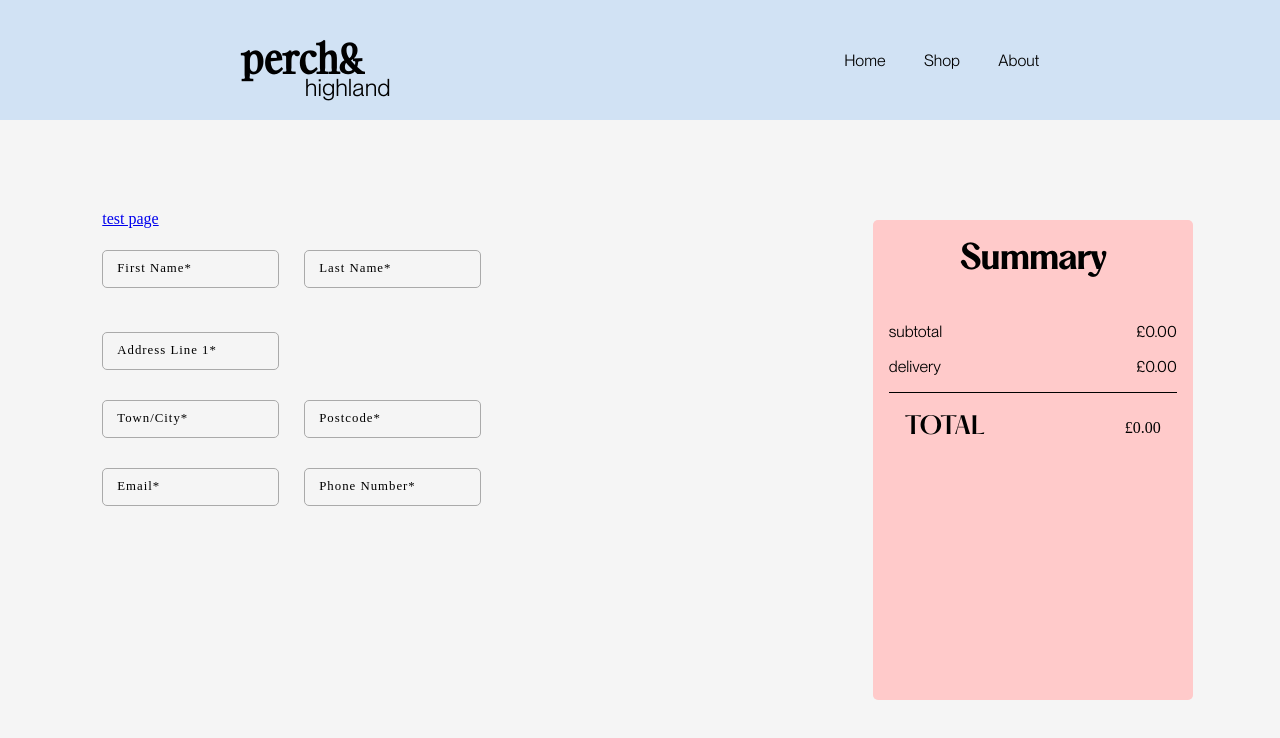
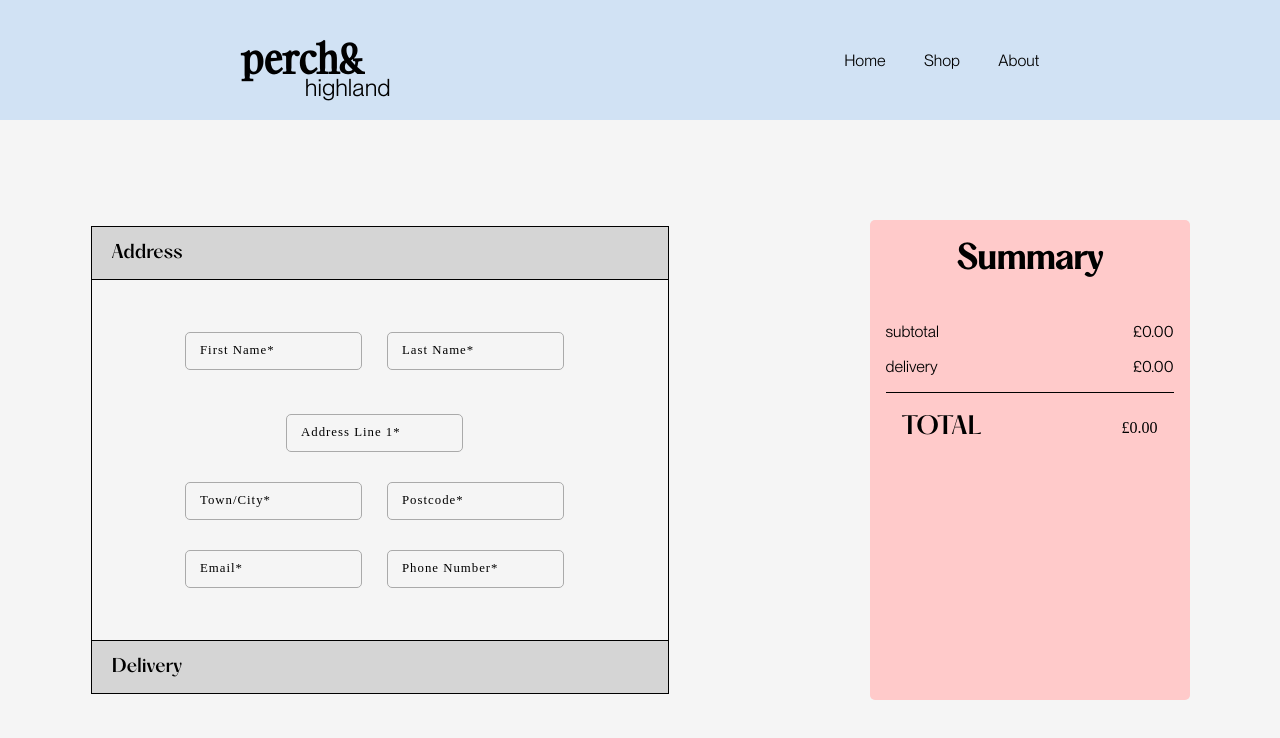
Before and after one commit to brian-david4/furniture-shop, a React (Vite) app in the folder furniture/: page /checkout/shipping-address in a window 1280 px wide. Shown: the top 738 px of the page. Built offline with nearby package versions, Linux system fonts and the light colour scheme; the HTML template or start-up script is replaced by a standard one; a web font is replaced by a local one.

Commit message:
Accordion styling

```diff
--- a/furniture/src/Components/Accordion/Accordion.tsx
+++ b/furniture/src/Components/Accordion/Accordion.tsx
@@ -4,7 +4,7 @@ import AccordionItem from "../AccordionItem/AccordionItem";
 import styles from "./accordion.module.css";
 
 const Accordion = ({ items }: { items: AccordionData[] }) => {
-  const [currentIdx, setCurrentIdx] = useState(-1);
+  const [currentIdx, setCurrentIdx] = useState(0);
   const onClick = (idx: number) => {
     setCurrentIdx((currentValue) => (currentValue !== idx ? idx : -1));
   };
--- a/furniture/src/Components/AccordionItem/accordionItem.module.css
+++ b/furniture/src/Components/AccordionItem/accordionItem.module.css
@@ -1,30 +1,37 @@
 .accordionItem {
-  border: 1px solid #ccc;
+  border: 1px solid black;
+  overflow: hidden;
+  width: 45vw;
+  min-width: 380px;
 }
 .accordionItem:not(:first-of-type) {
   border-top: 0;
 }
 .accordionItemTitle {
-  width: 100%;
   margin: 0;
 }
 .accordionItemBtn {
   display: flex;
   align-items: center;
   width: 100%;
-  background-color: #fff;
+  background-color: rgb(213, 213, 213);
   border: 0;
   padding: 15px 20px;
   font-size: 18px;
-  font-family: "Neue Montreal Book";
+  font-family: "Hatton";
   cursor: pointer;
   user-select: none;
 }
 .accordionItemContainer {
   overflow: hidden;
+  display: grid;
+  place-items: center;
 }
 .accordionItemContent {
-  border-top: 1px solid #cccccc;
+  border-top: 1px solid black;
+  width: 100%;
   padding: 0px 20px;
   box-sizing: border-box;
+  display: grid;
+  place-items: center;
 }
--- a/furniture/src/Components/DeliveryForm/DeliveryForm.tsx
+++ b/furniture/src/Components/DeliveryForm/DeliveryForm.tsx
@@ -1,11 +1,9 @@
-import { Link } from "react-router-dom";
 import DeliveryInput from "../DeliveryInput/DeliveryInput";
 import styles from "./deliveryform.module.css";
 
 const DeliveryForm = () => {
   return (
     <div className={styles.addressForm}>
-      <Link to="/test-page">test page</Link>
       {/* <h1 className={styles.deliveryTitle}>Delivery</h1> */}
       <div className={styles.inputs}>
         <div className={styles.nameField}>
--- a/furniture/src/Components/DeliveryForm/deliveryform.module.css
+++ b/furniture/src/Components/DeliveryForm/deliveryform.module.css
@@ -1,13 +1,15 @@
 .addressForm {
   position: relative;
-  height: 65vh;
-  width: 45vw;
+  height: 45vh;
+  width: 100%;
   min-width: 380px;
   display: flex;
+  justify-content: center;
+  align-items: center;
   flex-direction: column;
-  margin-top: 2.5vh;
   padding-left: 15px;
   border-radius: 5px;
+  /* background-color: bisque; */
 }
 .deliveryTitle {
   font-family: "Hatton";
@@ -19,19 +21,25 @@
   flex-direction: column;
   align-items: flex-start;
   justify-content: space-around;
+  /* background-color: blue; */
 }
 .townPostcode,
 .emailPhone,
 .nameField,
 .addressLine1 {
+  position: relative;
+  width: 100%;
   display: flex;
   align-items: center;
-  justify-content: flex-start;
+  justify-content: center;
   flex-direction: row;
+  /* background-color: brown; */
 }
 
 /* delivery address */
 .deliveryAddress {
   display: flex;
   flex-direction: column;
+  /* background-color: chartreuse !important; */
+  width: 100%;
 }
--- a/furniture/src/Pages/ShippingAddress/ShippingAddress.tsx
+++ b/furniture/src/Pages/ShippingAddress/ShippingAddress.tsx
@@ -1,14 +1,23 @@
+import Accordion from "../../Components/Accordion/Accordion";
 import CheckoutNavbar from "../../Components/CheckoutNavbar/CheckoutNavbar";
 import DeliveryForm from "../../Components/DeliveryForm/DeliveryForm";
 import SummaryBox from "../../Components/SummaryBox/SummaryBox";
+import TestComponent from "../../Components/TestComponent/TestComponent";
+import { AccordionData } from "../../types";
 import styles from "./shipaddress.module.css";
 
 const ShippingAddress = () => {
+  const items: AccordionData[] = [
+    { title: "Address", content: <DeliveryForm /> },
+    { title: "Delivery", content: <TestComponent /> },
+  ];
+
   return (
     <>
       <CheckoutNavbar />
       <div className={styles.bodyPlacement}>
-        <DeliveryForm />
+        {/* <DeliveryForm /> */}
+        <Accordion items={items} />
         <SummaryBox disabled={false} />
       </div>
     </>
```
